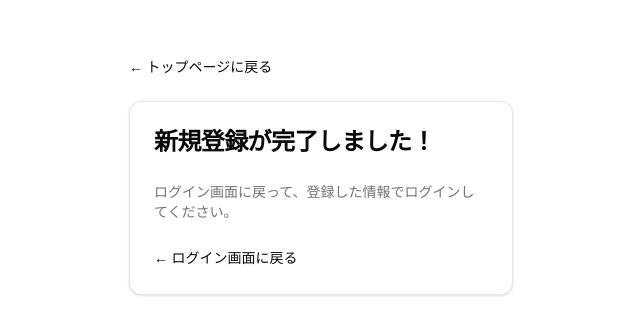
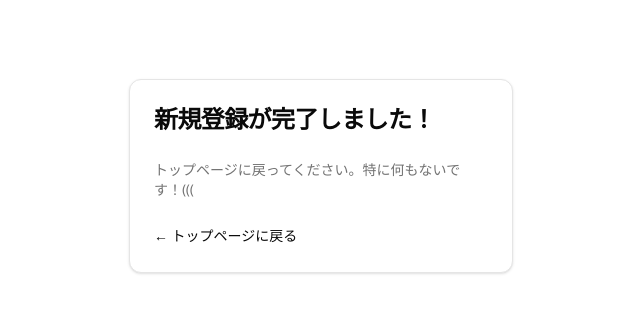
Before and after one commit to zF6dev/login, a Next.js app: page /auth/sign-up-success in a window 1280 px wide. Shown: the part 224-558 px from the top of the page, without its empty margins (319-959 px from the left). Built offline with nearby package versions, Linux system fonts and the light colour scheme; no server answers.

Commit message:
新規登録完了後に再ログインしなくてもいいことに気づいたので、文章を少し修正した。

```diff
--- a/app/auth/sign-up-success/page.tsx
+++ b/app/auth/sign-up-success/page.tsx
@@ -12,11 +12,6 @@ export default function Page() {
     <div className="flex min-h-svh w-full items-center justify-center p-6 md:p-10">
       <div className="w-full max-w-sm">
         <div className="flex flex-col gap-6">
-          <Link
-            href="/"
-            className="inline-block text-sm underline-offset-4 hover:underline">
-            ← トップページに戻る
-          </Link>
           <Card>
             <CardHeader>
               <CardTitle className="text-2xl">
@@ -25,13 +20,13 @@ export default function Page() {
             </CardHeader>
             <CardContent>
               <p className="text-sm text-muted-foreground">
-                ログイン画面に戻って、登録した情報でログインしてください。
+                トップページに戻ってください。特に何もないです！(((
               </p>
               <br></br>
               <Link
-                href="/auth/login"
+                href="/"
                 className="inline-block text-sm underline-offset-4 hover:underline">
-                ← ログイン画面に戻る
+                ← トップページに戻る
               </Link>
             </CardContent>
           </Card>
```
